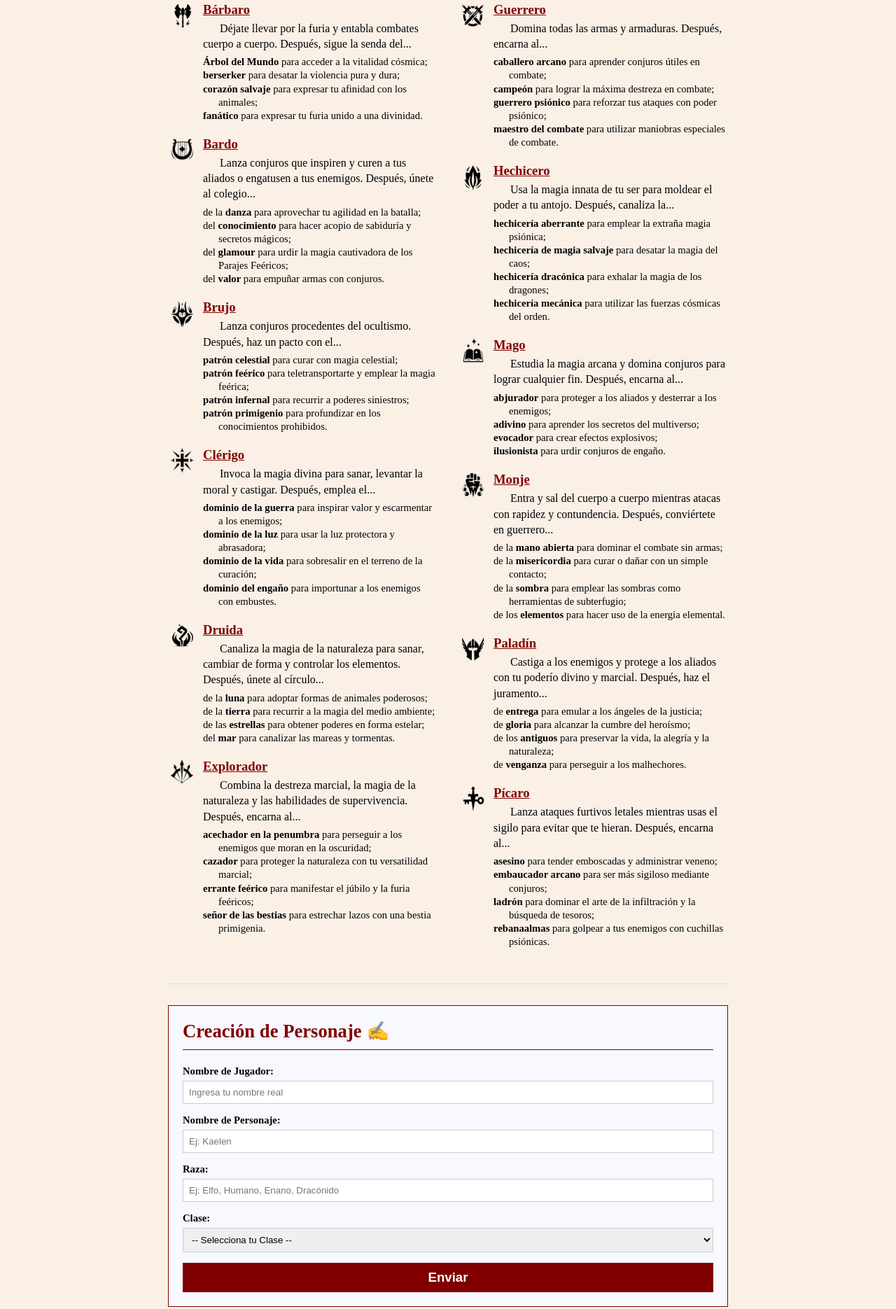
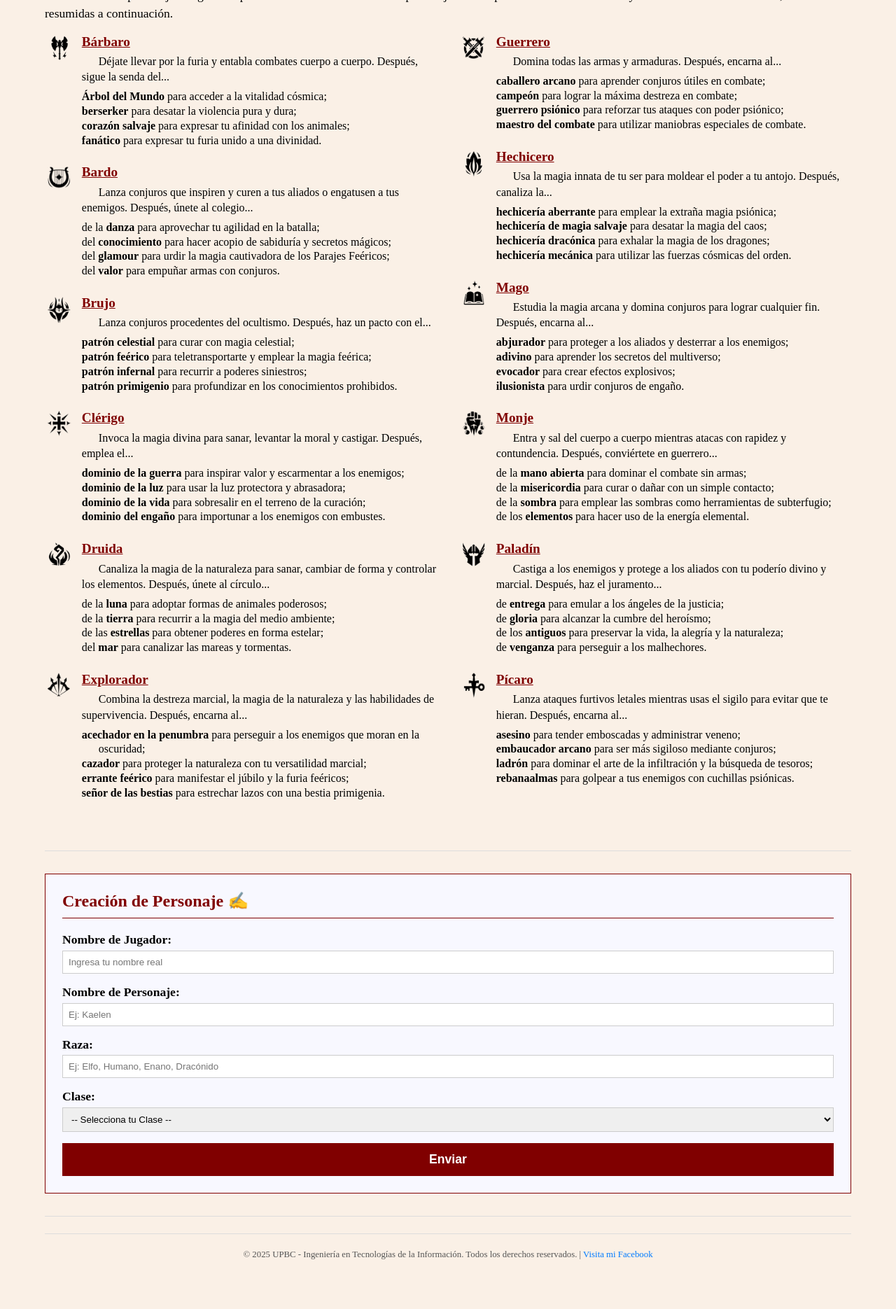
Before and after one commit to RobbieEsp/ClasesPersonajesHTML, a plain HTML site: page index.html in a window 1280 px wide. Shown: the part 171-2041 px from the top of the page at 70% size. After the commit the page ends 2016 px from the top, so only its background shows below. Drawn offline with Linux system fonts and the light colour scheme; a script that the page names is missing.

Commit message:
changed to make it responsive for other devices.

```diff
--- a/styles.css
+++ b/styles.css
@@ -1,45 +1,48 @@
 /* =========================================
-   ESTILOS GENERALES
+   ESTILOS GLOBALES: USO DE UNIDADES RELATIVAS
    ========================================= */
 
 /* Estilos extraídos del <body> */
 body {
     font-family: 'Times New Roman', Georgia, serif;
-    max-width: 800px;
+    /* Usar un ancho relativo y dejar margen horizontal para que respire */
+    max-width: 90%; /* Máximo ancho de 90% del viewport */
     margin: 0 auto; /* Centrar el contenido */
-    padding: 20px;
+    padding: 2rem; /* Usar rem en lugar de px para padding */
     background-color: #FAF0E6; /* Color beige claro */
+    font-size: 16px; /* Establecer una base de fuente para las unidades rem */
 }
 
 /* Estilos de la cabecera (h1) */
 .chapter-header {
     text-align: center;
     border-bottom: 2px solid #333;
-    margin-bottom: 15px;
+    margin-bottom: 1.5rem;
 }
 
-/* Estilos del h1 */
+/* Estilos del h1: Usar vw para que el tamaño de la fuente escale con el viewport */
 .chapter-header h1 {
     font-family: 'Times New Roman', Georgia, serif;
-    font-size: 36pt;
+    font-size: 5vw; /* Tamaño grande y relativo para escritorio/tablet */
     font-weight: 900;
-    letter-spacing: 4px;
+    letter-spacing: 0.25rem;
     color: #800000; /* Guinda */
-    margin-top: 5px;
-    margin-bottom: 5px;
+    margin-top: 0.5rem;
+    margin-bottom: 0.5rem;
     text-transform: uppercase;
     line-height: 1.2;
 }
 
 /* Estilos del párrafo introductorio */
 .intro-paragraph {
-    text-indent: 1.5em;
+    text-indent: 1.5rem;
     line-height: 1.5;
-    margin-bottom: 20px;
+    margin-bottom: 1rem;
+    font-size: 1.1rem;
 }
 
 /* =========================================
-   MAQUETACIÓN DE DOS COLUMNAS (Usando float para posicionamiento)
+   MAQUETACIÓN DE DOS COLUMNAS (ESCRITORIO)
    ========================================= */
 
 /* Contenedor principal para las dos columnas de clases */
@@ -54,35 +57,35 @@ body {
 .column-right {
     width: 50%;
     float: left; /* Posicionamiento flotante para las dos columnas */
-    box-sizing: border-box; /* Incluir padding en el ancho total */
-    padding-bottom: 10px;
+    box-sizing: border-box;
+    padding-bottom: 1rem;
 }
 
 .column-left {
-    padding-right: 15px; /* Espacio entre las dos columnas */
+    padding-right: 1rem; /* Espacio entre las dos columnas */
 }
 
 .column-right {
-    padding-left: 15px; /* Espacio entre las dos columnas */
+    padding-left: 1rem; /* Espacio entre las dos columnas */
 }
 
 
 /* =========================================
-   ESTILOS DE BLOQUE DE CLASE (Icono + Texto)
+   ESTILOS DE BLOQUE DE CLASE (Contenido)
    ========================================= */
 
-/* Contenedor para cada clase (usando Flexbox para alinear el icono con el texto) */
+/* Contenedor para cada clase (Flexbox para alinear icono y texto) */
 .class-block {
-    margin-bottom: 20px;
+    margin-bottom: 1.5rem;
     display: flex;
     align-items: flex-start;
 }
 
-/* Contenedor del icono */
+/* Contenedor del icono: Se mantiene en px para tamaño de imagen específico */
 .icon-container {
     width: 40px;
     flex-shrink: 0;
-    margin-right: 10px;
+    margin-right: 0.8rem;
 }
 
 .icon-container img {
@@ -94,19 +97,20 @@ body {
 
 /* TÍTULO DE CLASE (h3) */
 .class-text h3 {
-    font-size: 14pt;
+    font-size: 1.2rem;
     font-weight: bold;
-    color: #800000; /* Guinda oscuro */
+    color: #800000;
     text-decoration: underline;
     margin-top: 0;
-    margin-bottom: 5px;
+    margin-bottom: 0.4rem;
 }
 
 /* Párrafo de la descripción de la clase */
 .class-text p {
-    text-indent: 1.5em;
-    margin: 5px 0;
+    text-indent: 1.5rem;
+    margin: 0.4rem 0;
     line-height: 1.4;
+    font-size: 1rem;
 }
 
 /* Lista de subclases (ul) */
@@ -119,13 +123,13 @@ body {
 
 .class-text ul li {
     line-height: 1.3;
-    text-indent: -1.5em; /* Sangría negativa para el icono de la lista */
-    padding-left: 1.5em;
-    font-size: 11pt; /* Restaurar el tamaño de fuente de la lista */
+    text-indent: -1.5rem;
+    padding-left: 1.5rem;
+    font-size: 1rem;
 }
 
 .class-text ul li span {
-    font-weight: 600; /* Texto en negrita dentro de la lista */
+    font-weight: 600;
 }
 
 
@@ -134,38 +138,38 @@ body {
    ========================================= */
 
 .separator {
-    margin-top: 20px;
+    margin-top: 2rem;
     border: none;
     border-top: 1px solid #ddd;
 }
 
 .form-section {
-    margin-top: 30px;
-    padding: 20px;
+    margin-top: 2rem;
+    padding: 1.5rem;
     border: 1px solid #800000;
     background-color: #F8F8FF;
-    font-size: 11pt;
+    font-size: 1.1rem;
 }
 
 .form-section h2 {
     color: #800000;
     border-bottom: 1px solid #800000;
-    padding-bottom: 10px;
-    font-size: 20pt;
+    padding-bottom: 0.6rem;
+    font-size: 1.5rem;
     margin-top: 0;
 }
 
 .form-section label {
     font-weight: bold;
     display: block;
-    margin-bottom: 5px;
+    margin-bottom: 0.3rem;
 }
 
 .form-section input[type="text"],
 .form-section select {
     width: 100%;
-    padding: 8px;
-    margin-bottom: 15px;
+    padding: 0.5rem;
+    margin-bottom: 1rem;
     border: 1px solid #ccc;
     box-sizing: border-box;
 }
@@ -173,24 +177,53 @@ body {
 .form-section button[type="submit"] {
     background-color: #800000;
     color: white;
-    padding: 10px 15px;
+    padding: 0.8rem 1rem;
     border: none;
     cursor: pointer;
-    font-size: 14pt;
+    font-size: 1.1rem;
     width: 100%;
     font-weight: bold;
 }
 
 footer {
     text-align: center;
-    padding-top: 10px;
+    padding-top: 0.6rem;
     border-top: 1px solid #ddd;
-    font-size: 10pt;
+    font-size: 0.8rem;
     color: #555;
-    margin-top: 20px;
+    margin-top: 1.5rem;
 }
 
 footer a {
     color: #007bff;
     text-decoration: none;
 }
+
+
+/* =========================================
+   MEDIA QUERY: RESPONSIVIDAD PARA MÓVILES
+   ========================================= */
+
+/* Cuando el ancho de la pantalla sea menor a 600px */
+@media (max-width: 600px) {
+
+    /* Regresar el h1 a un tamaño fijo para que no sea excesivamente grande */
+    .chapter-header h1 {
+        font-size: 2rem; /* Tamaño más manejable en móvil */
+        letter-spacing: 0.15rem;
+    }
+
+    /* Eliminar el efecto flotante para que las columnas se apilen */
+    .column-left,
+    .column-right {
+        width: 100%; /* Ocupan todo el ancho disponible */
+        float: none; /* Desactivar el flotado */
+        padding-left: 0;
+        padding-right: 0;
+    }
+
+    /* Ajustar el espaciado entre las secciones que ahora están apiladas */
+    .column-left {
+        padding-bottom: 0; /* Eliminar el padding inferior de la columna izquierda para que quede pegada a la derecha */
+    }
+}
```
